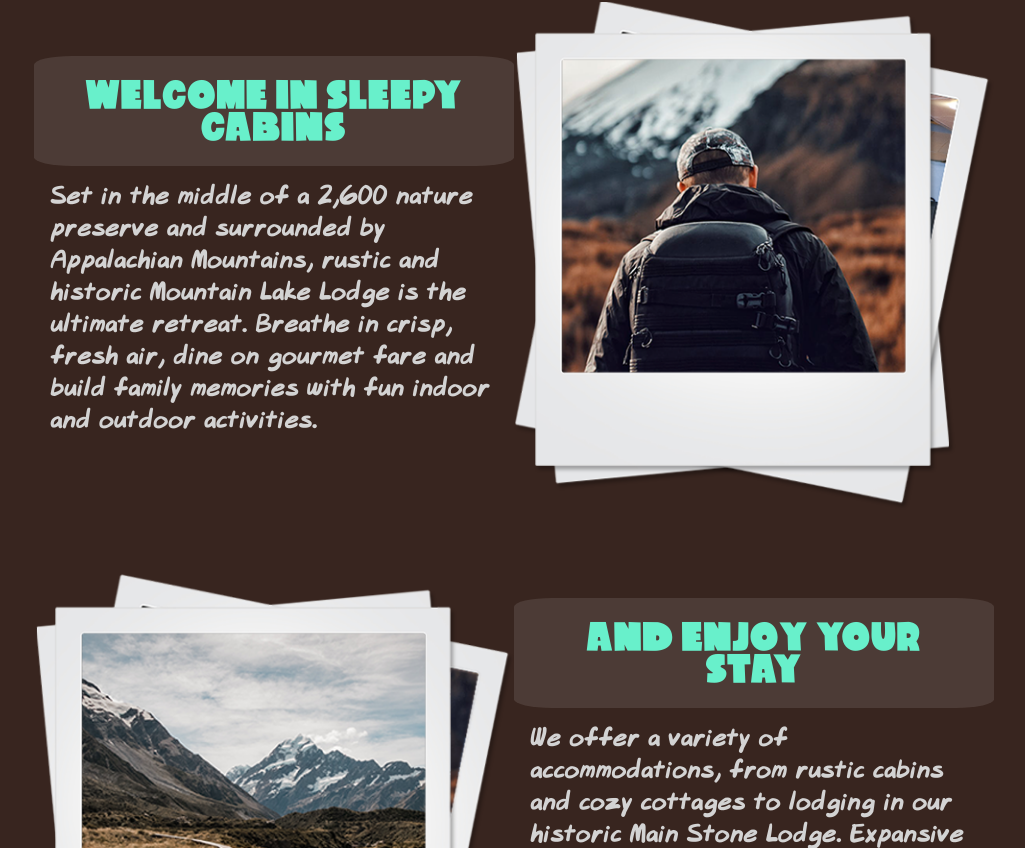
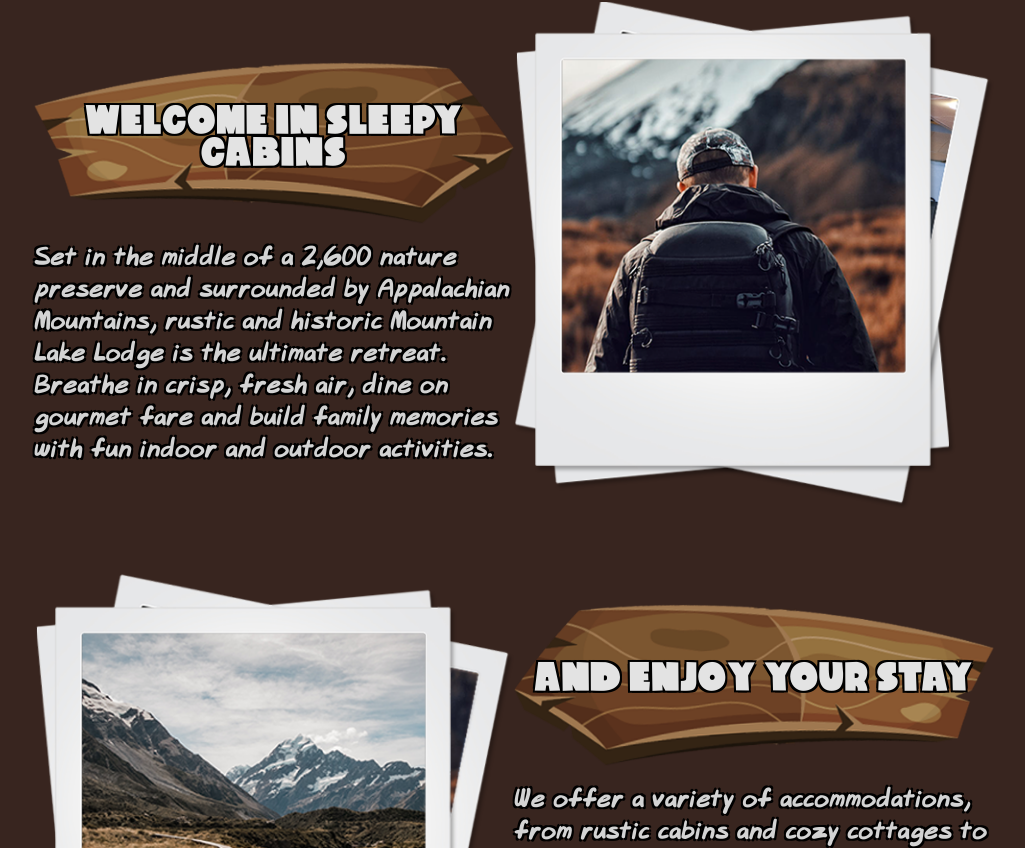
Before and after one commit to adamtopczewski/sleepy-cabin, a React (Create React App) app: page / in a window 1280 px wide. Shown: the part 832-1680 px from the top of the page, without its empty margins (126-1151 px from the left). Built offline with nearby package versions, Linux system fonts and the light colour scheme.

Commit message:
fixing components and styling

```diff
--- a/src/components/home/Cards.css
+++ b/src/components/home/Cards.css
@@ -14,25 +14,53 @@
     width: 50%;
 }
 
+.title-container {
+    max-height: 100%;
+    height: 200px;
+    background-image: url(../../assets/titleSignDark.png);
+    background-position: center;
+    background-size: contain;
+    background-repeat: no-repeat;
+    display: flex;
+    align-items: center;
+    justify-content: center;
+}
+
+.sign-reverse{
+    background-image: url(../../assets/titleSignDarkFliped.png);
+}
 .title {
-    background-color: rgba(255,255,255 , 0.1);
-    border-radius: 8%;
-    padding: 0.8em;
+    /* background-color: rgba(255,255,255 , 0.1);
+        border-radius: 8%;
+    */
+    margin-bottom: 0.5em;
     text-align: center;
     font-weight: 80;
     font-size: 1.8rem;
-    color: rgb(104, 240, 203);
+    color: #E3E3E3;
     letter-spacing: 0.1rem;
     font-family: 'gravitation';
     text-transform: uppercase;
+    z-index: 1;
+
+    text-shadow:
+    -2px -2px 0 #000,
+     2px -2px 0 #000,
+     -2px 2px 0 #000,
+      2px 2px 0 #000;
 }
 
 .description {
     font-family: 'JoeFont', sans-serif;
-    margin: 1rem 1rem;
+    margin: 0;
     color: lightgray;
     font-size: 1.3rem;
     font-weight: 700;
+    text-shadow:
+    -2px -2px 0 #000,
+     2px -2px 0 #000,
+     -2px 2px 0 #000,
+      2px 2px 0 #000;
 }
 
 /* Tablets */
--- a/src/components/home/Cards.js
+++ b/src/components/home/Cards.js
@@ -1,6 +1,7 @@
 import React from 'react'
 import img1 from '../../assets/polaroid1.png'
 import img2 from '../../assets/polaroid2.png'
+// import titleBg from '../../assets/titleSign.png'
 
 import './Cards.css'
 
@@ -10,7 +11,9 @@ export default function Cards() {
             <article className="welcome-card">
                 <div className="text-with-photo">
                     <div className="card-text">
-                    <h1 className='title'>Welcome in sleepy cabins</h1>
+                        <div className="title-container">
+                            <h1 className='title'>Welcome in sleepy cabins</h1>
+                        </div>
                     <p className="description">Set in the middle of a 2,600 nature preserve and surrounded by Appalachian Mountains, rustic and historic Mountain Lake Lodge is the ultimate retreat.
                     Breathe in crisp, fresh air, dine on gourmet fare and build family memories with fun indoor and outdoor activities.</p>
                     </div>
@@ -21,7 +24,9 @@ export default function Cards() {
 
                 <div className="text-with-photo row-reverse">
                     <div className="card-text">
-                        <h1 className='title'>And enjoy your stay</h1>
+                        <div className="title-container sign-reverse">
+                            <h1 className='title'>And enjoy your stay</h1>
+                        </div>
                         <p className="description">We offer a variety of accommodations, from rustic cabins and cozy cottages to lodging in our historic Main Stone Lodge.
                         Expansive meeting and event venues set the stage for romantic weddings and relaxing business events.
                         Arrive to an unhurried pace and enjoy adventure and comfort in the heart of Virginia's Blue Ridge Mountains.</p>
```
Also changed, not shown: src/components/home/FeaturedRooms.css (+79 -0 lines), src/components/home/FeaturedRooms.js (+25 -3 lines).
